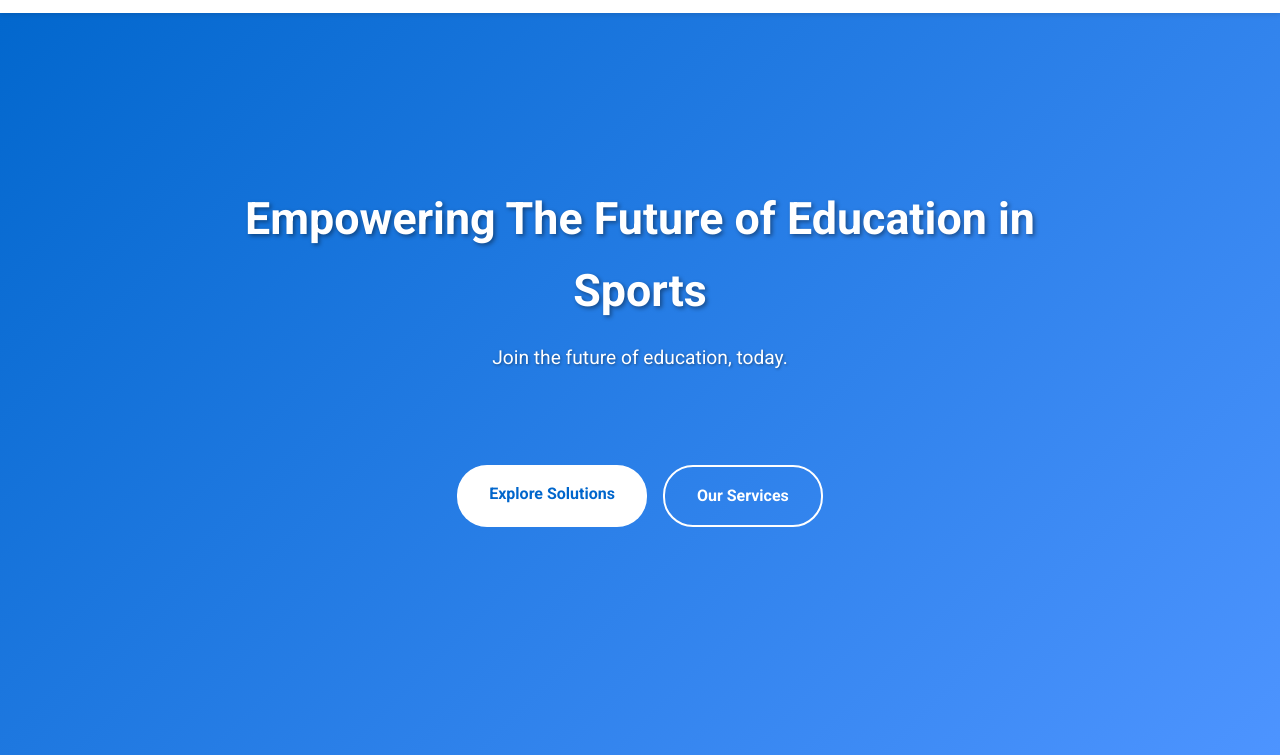
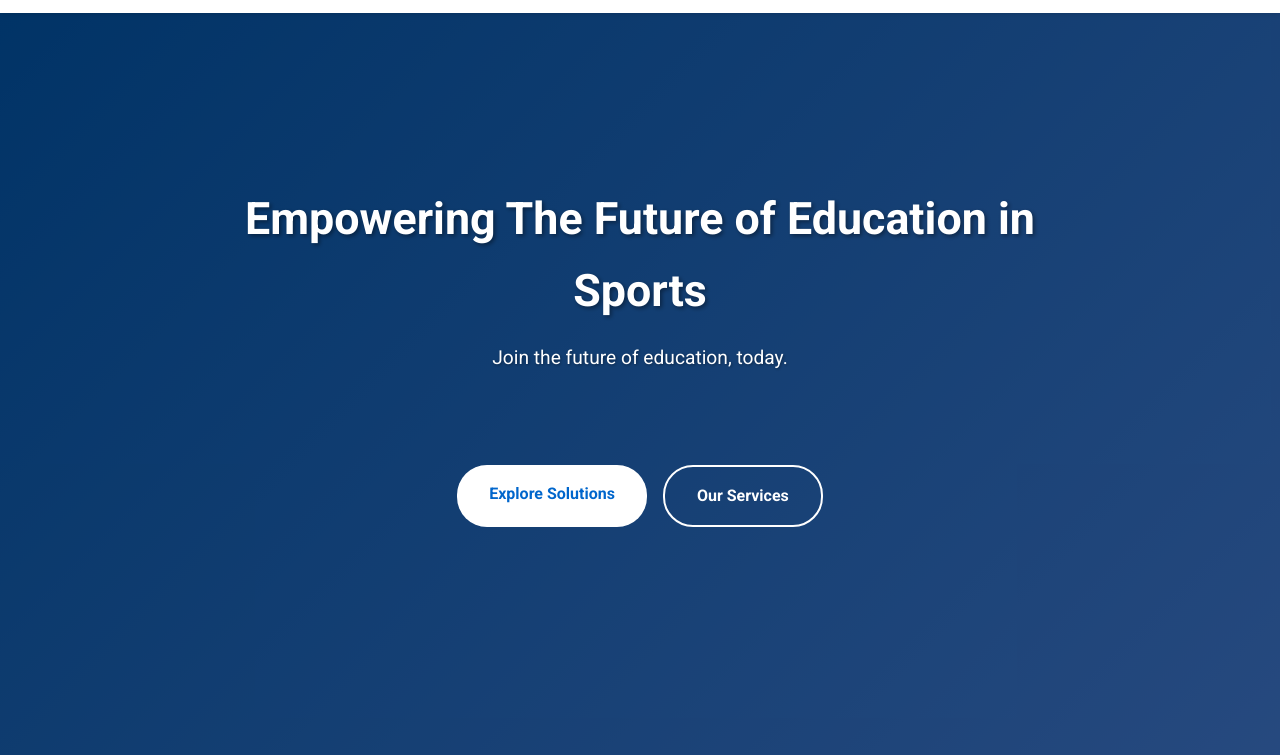
Before and after one commit to AaqibhafeezKhan/GameChanger360, a plain HTML site: page index.html in a window 1280 px wide. Shown: the part 45-800 px from the top of the page. Drawn offline with Linux system fonts and the light colour scheme.

Commit message:
Update index.html

```diff
--- a/index.html
+++ b/index.html
@@ -31,6 +31,7 @@
 
   <main>
     <section id="home" class="hero-section">
+      <div class="hero-overlay"></div>
       <div class="hero-slider">
         <div class="slide active">
           <h1>Bridging Innovation with Education</h1>
```
